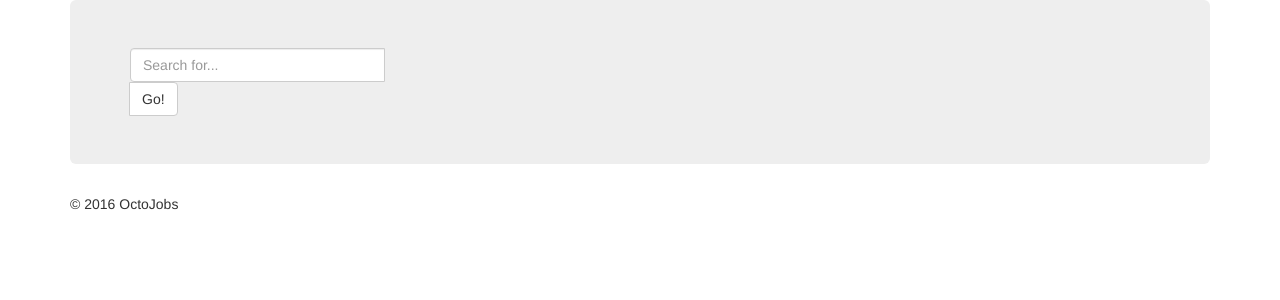
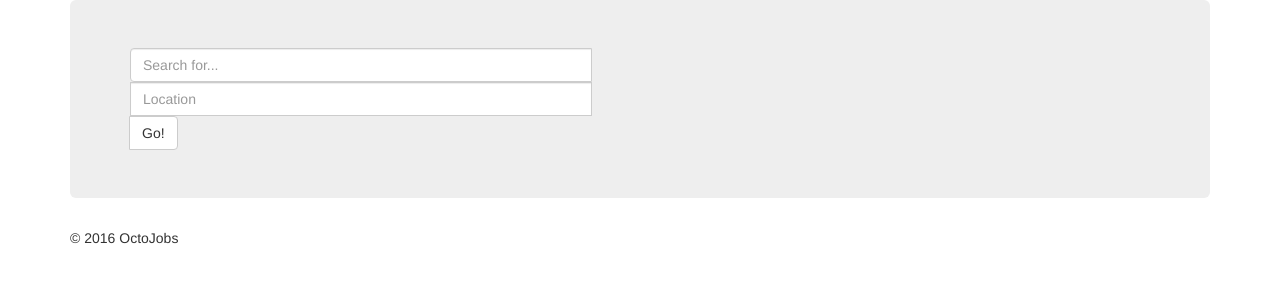
Before and after one commit to OctoJobs/Octojobs, a Python web app: template octojobs/templates/home.jinja2 in a window 1280 px wide. Shown: the part 70-370 px from the top of the page. Run offline with Jinja, Linux system fonts and the light colour scheme; the template is opened without the code that fills it, so the values that code supplies are empty; some libraries are stand-ins or nearby versions.

Commit message:
Added location search box to home page.

```diff
--- a/octojobs/templates/home.jinja2
+++ b/octojobs/templates/home.jinja2
@@ -7,6 +7,7 @@
                 <div class="input-group">
                     <form method="POST">
                         <input type="text" class="form-control" name="searchbar" placeholder="Search for..."/>
+                        <input type="text" class="form-control" name="location" placeholder="Location"/>
                         <span class="input-group-btn">
                         <button class="btn btn-default" type="submit">Go!</button>
                         </span>
--- a/octojobs/views/default.py
+++ b/octojobs/views/default.py
@@ -32,7 +32,7 @@ def home_view(request):
 
         elif searchterm and location:
             return HTTPFound(
-                )
+            )
 
     return {}
 
```
